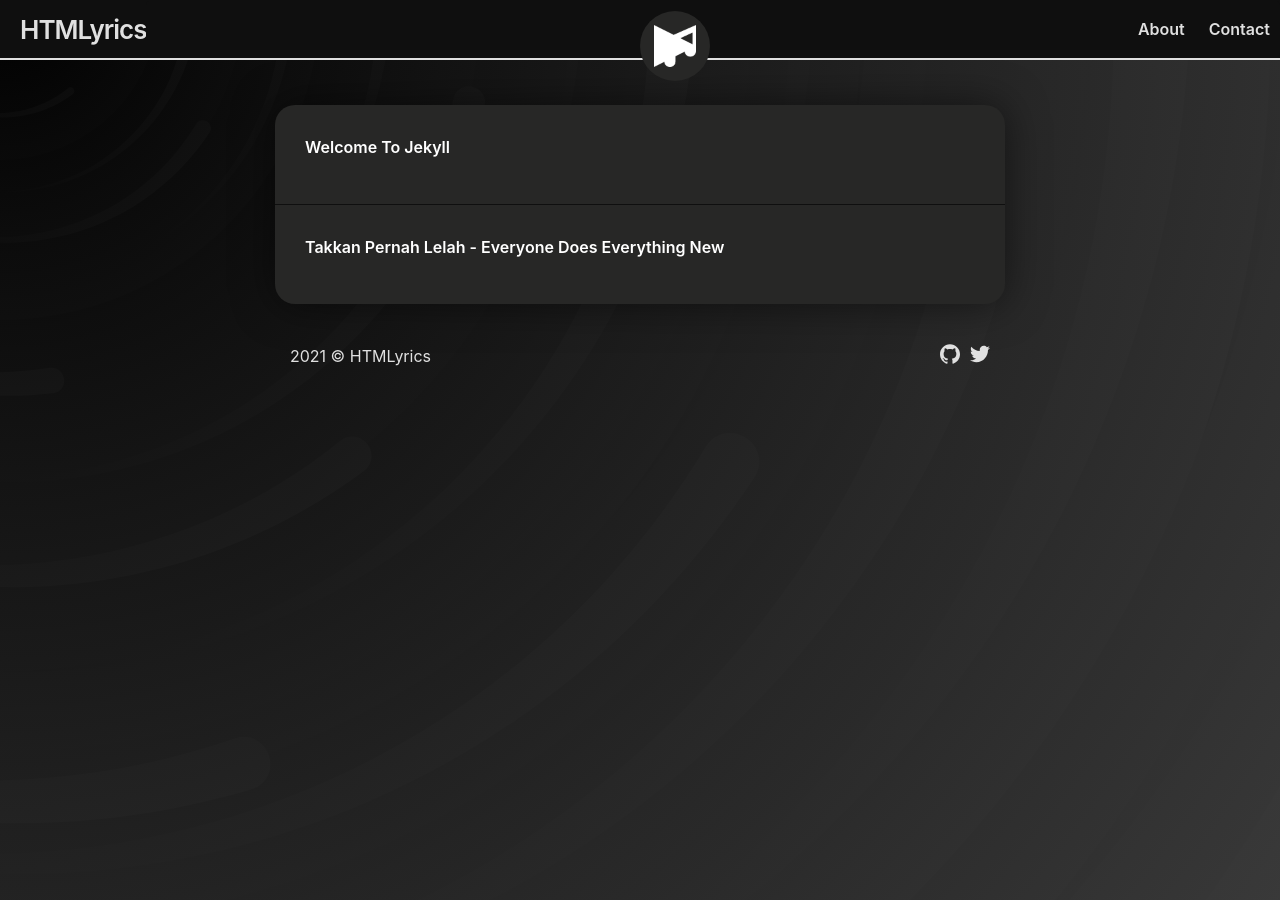
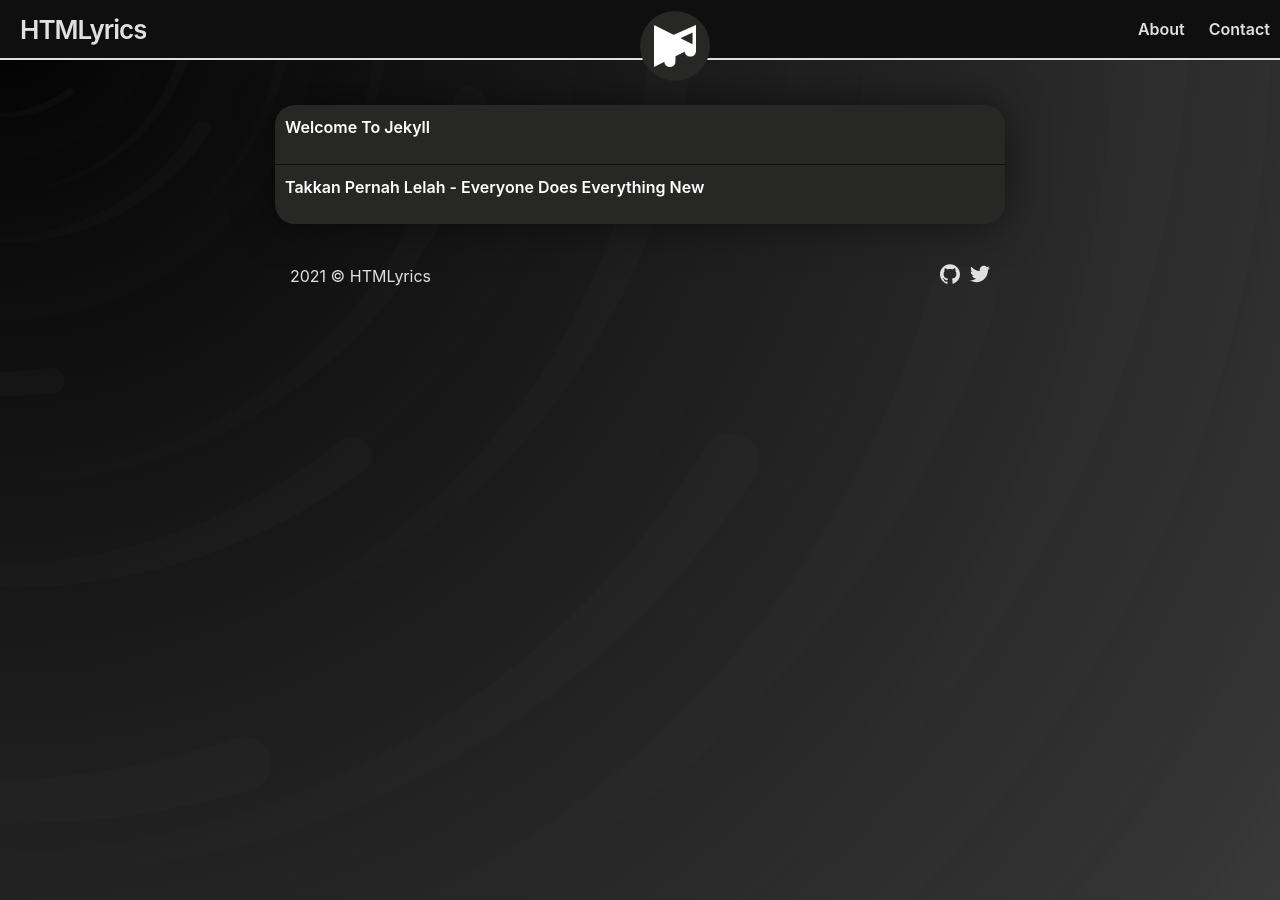
Before and after one commit to htmlyrics/htmlyrics.github.io, a Jekyll site: the page built from index.md, in a window 1280 px wide. Built offline with Jekyll 4.4.1, drawn with Linux system fonts in a browser that asks for light colours.

Commit message:
Update _layout-home.scss

```diff
--- a/_sass/_layout-home.scss
+++ b/_sass/_layout-home.scss
@@ -4,7 +4,7 @@
     .post-link {
         color: inherit;
         display:block;
-        padding: $spacing-unit;
+        padding: 10px;
         transition: .3s background-color;
         &:not(:last-child) {
             border-bottom:1px solid $header-color;
```
